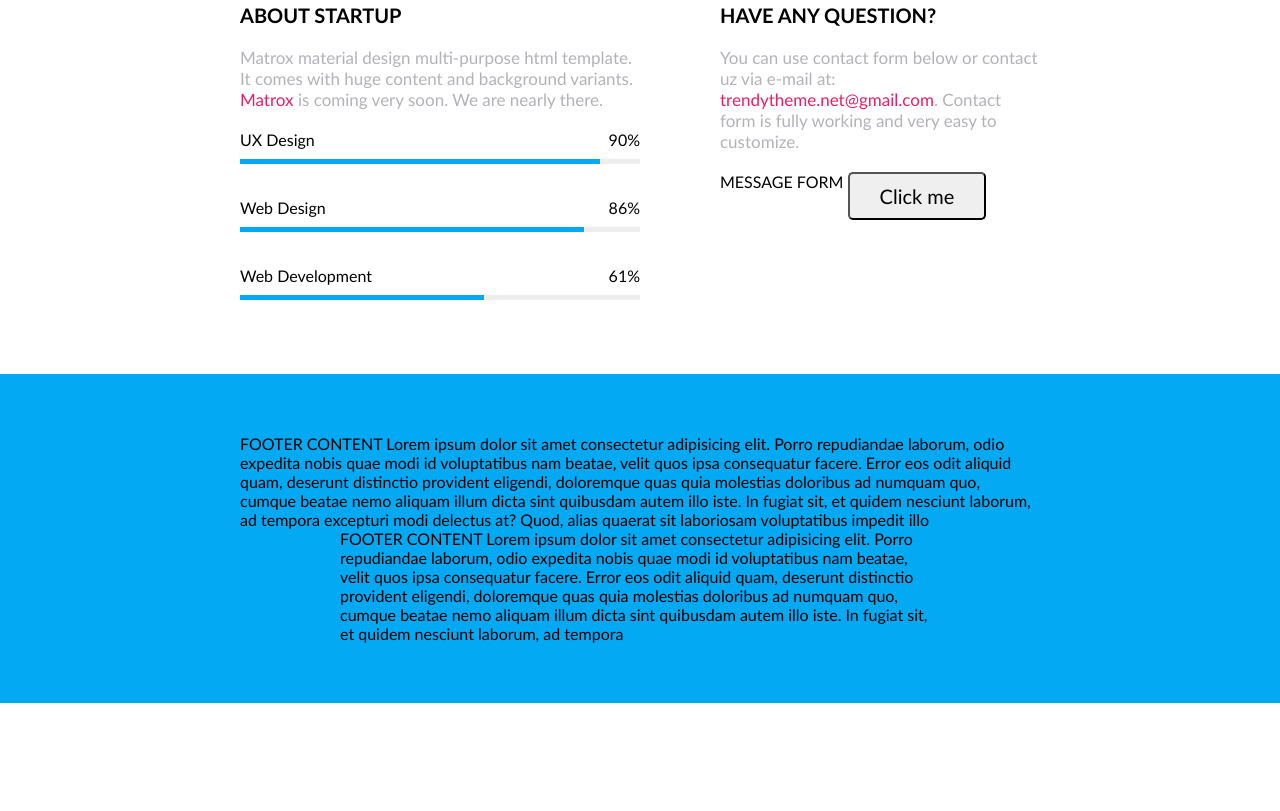
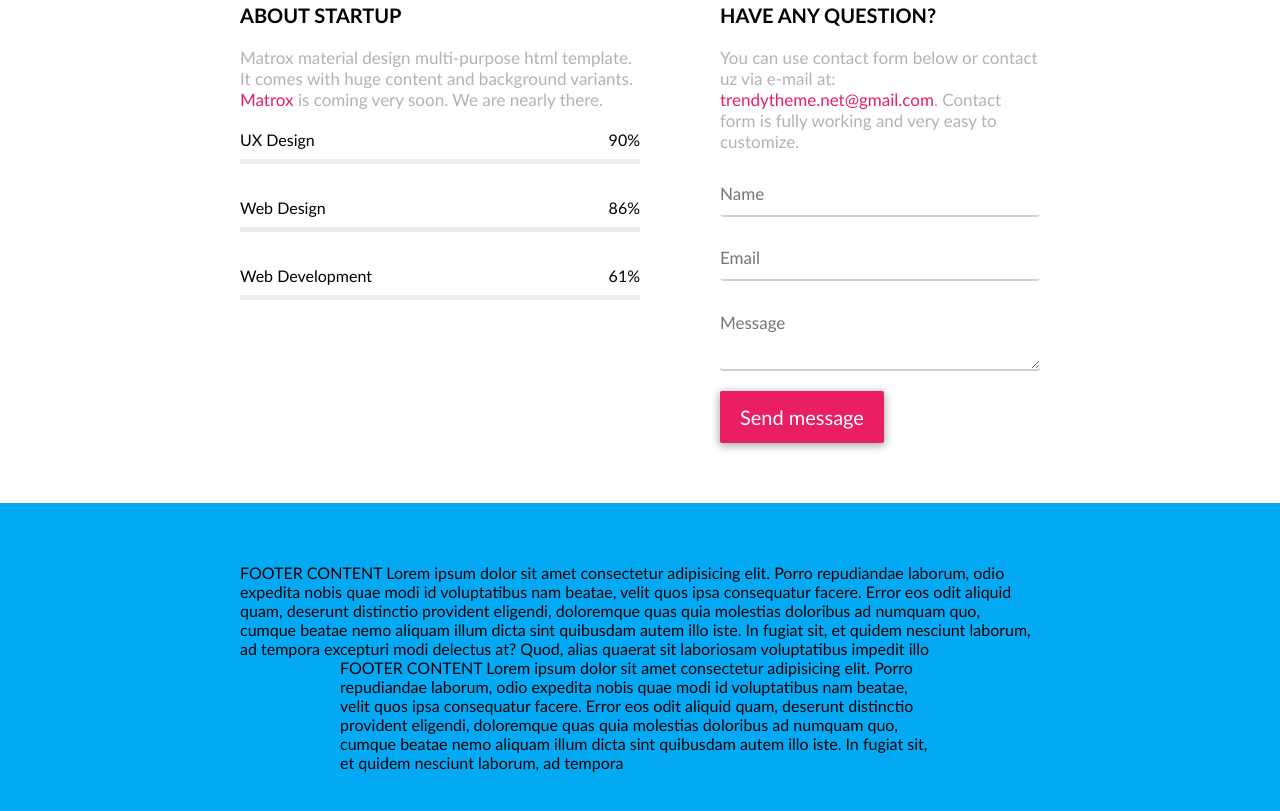
Before and after one commit to vaidotasgarbstas/6-coming-soon, a website: page index.html in a window 1280 px wide. Shown: the part 857-1668 px from the top of the page. Before the commit the page ends 1560 px from the top, so only its background shows below. Drawn offline with Linux system fonts and the light colour scheme.

Commit message:
Message form style

```diff
--- a/css/base/variables.css
+++ b/css/base/variables.css
@@ -1,4 +1,6 @@
 :root {
-    --primary-color: #03A9F3;
-    --secondary-color: #EA1E63;
+    --primary-color: #03a9f3;
+    --secondary-color: #ea1e63;
+    --secondary-color-light: #f84e87;
+    --secondary-color-dark: #bd0b46;
 }
--- a/css/components/button.css
+++ b/css/components/button.css
@@ -1,5 +1,16 @@
 .btn {
+    padding: 0.8em 1em;
     font-size: 20px;
-    padding: 0.5em 1.5em;
-    border-radius: 0.25em;
+    line-height: 1em;
+    text-decoration: none;
+    text-align: center;
+    color: #fff;
+    background-color: var(--secondary-color);
+    border: none;
+    border-radius: 0.1em;
+    cursor: pointer;
+    box-shadow: 0 2px 8px 1px #0005;
 }
+.btn:hover {
+    background-color: var(--secondary-color-dark);
+}
--- a/css/components/form.css
+++ b/css/components/form.css
@@ -1,3 +1,44 @@
 .form {
+    display: inline-block;
+    width: 100%;
+}
 
+.form > * {
+    margin-bottom: 20px;
 }
+
+.form > *:last-child {
+    margin-bottom: 0;
+}
+
+.form > label {
+    display: none;
+}
+.form > input {
+    width: calc(50%-10px);
+}
+.form > input:last-of-type {
+    float: right;
+}
+.form > .input {
+    width: 100%;
+    padding: 0.5em 0;
+    float: left;
+    font-size: 17px;
+    line-height: 1.5em;
+    background-color: transparent;
+    border: none;
+    border-bottom: 2px solid #CFCFCF;
+    border-radius: 0.2em;
+
+.form > textarea {
+    width: 100%;
+    resize: :vertical;
+    width: 100%;
+    min-height: 100px;
+    height: 150px;
+    max-height: 300px;
+}
+.form *:focus {
+    outline: 1px solid var(--secondary-color);
+}
--- a/css/components/progress-bar.css
+++ b/css/components/progress-bar.css
@@ -17,10 +17,10 @@
     display: inline-block;
     width: 100%;
     height: 5px;
-    background-color: #EDEDED;
+    background-color: #ededed;
 }
 .progress-bar > .bottom > .bar {
-    background-color: var(--primary-color);
+    background-color: var;
     width: 90%;
     height: 100%;
 }
--- a/css/pages/home.css
+++ b/css/pages/home.css
@@ -1,16 +1,16 @@
 /* base */
-@import "../base/reset.css";
-@import "../base/variables.css";
-@import "../base/layout.css";
+@import '../base/reset.css';
+@import '../base/variables.css';
+@import '../base/layout.css';
 
 /* 3th party components */
 
 /* components */
-@import "../components/button.css";
-@import "../components/clock.css";
-@import "../components/form.css";
-@import "../components/mouse.css";
-@import "../components/progress-bar.css";
+@import '../components/button.css';
+@import '../components/clock.css';
+@import '../components/form.css';
+@import '../components/mouse.css';
+@import '../components/progress-bar.css';
 
 /* CUSTOM STYLE BELOW THIS COMMENT, FOR THIS PAGE */
 
@@ -23,7 +23,6 @@
     background-size: cover;
     background-position: center;
     background-attachment: fixed;
-
 }
 .hero > .row-short {
     text-align: center;
@@ -44,17 +43,15 @@
 }
 .hero .main-description {
     margin-bottom: 30px;
-    color: #B3B2B7;
+    color: #b3b2b7;
     font-size: 18px;
 }
 .hero .clock {
     margin-bottom: 30px;
 }
-.hero .form{
+.hero .form {
     margin-bottom: 15px;
 }
-
-
 
 /* MAIN CONTENT */
 
@@ -71,7 +68,7 @@
 }
 .content-description {
     font-size: 17px;
-    color: #B3B2B7;
+    color: #b3b2b7;
 }
 .content-description > .link {
     color: var(--secondary-color);
@@ -81,9 +78,5 @@
     color: var(--secondary-color);
     text-decoration: underline;
 }
-.progress-bar {
-
-}
-
 
 /* FOOTER */
--- a/index.html
+++ b/index.html
@@ -1,5 +1,6 @@
 <!DOCTYPE html>
 <html lang="en">
+
 <head>
     <meta charset="UTF-8">
     <meta http-equiv="X-UA-Compatible" content="IE=edge">
@@ -87,10 +88,15 @@
             </div>
             <div class="column right">
                 <h2 class="content-title">Have any question?</h2>
-                <p class="content-description">You can use contact form below or contact uz via e-mail at: <a class="link" href="mailto:trendytheme.net@gmail">trendytheme.net@gmail.com</a>. Contact form is fully working and very easy to customize.</p>
+                <p class="content-description" value="">You can use contact form below or contact uz via e-mail at: <a class="link" href="mailto:trendytheme.net@gmail">trendytheme.net@gmail.com</a>. Contact form is fully working and very easy to customize.</p>
                 <form class="form">
-                    MESSAGE FORM
-                    <button class="btn">Click me</button>
+                    <label for="name">Name</label>
+                    <input id="name" class="input" type="text" placeholder="Name" required autocomplete=" name" value="">
+                    <label for="email">Email</label>
+                    <input id="email" class="input" type="email" placeholder="Email" required autocomplete="email">
+                    <label for="message">Message</label>
+                    <textarea id="message" class="input" name="" id="" placeholder="Message" required autocomplete="off"></textarea>
+                    <button class="btn" type="submit">Send message</button>
                 </form>
             </div>
         </div>
@@ -173,4 +179,5 @@
         </div>
     </footer>
 </body>
+
 </html>
```
Lines whose indentation alone changed are shown as unchanged.
